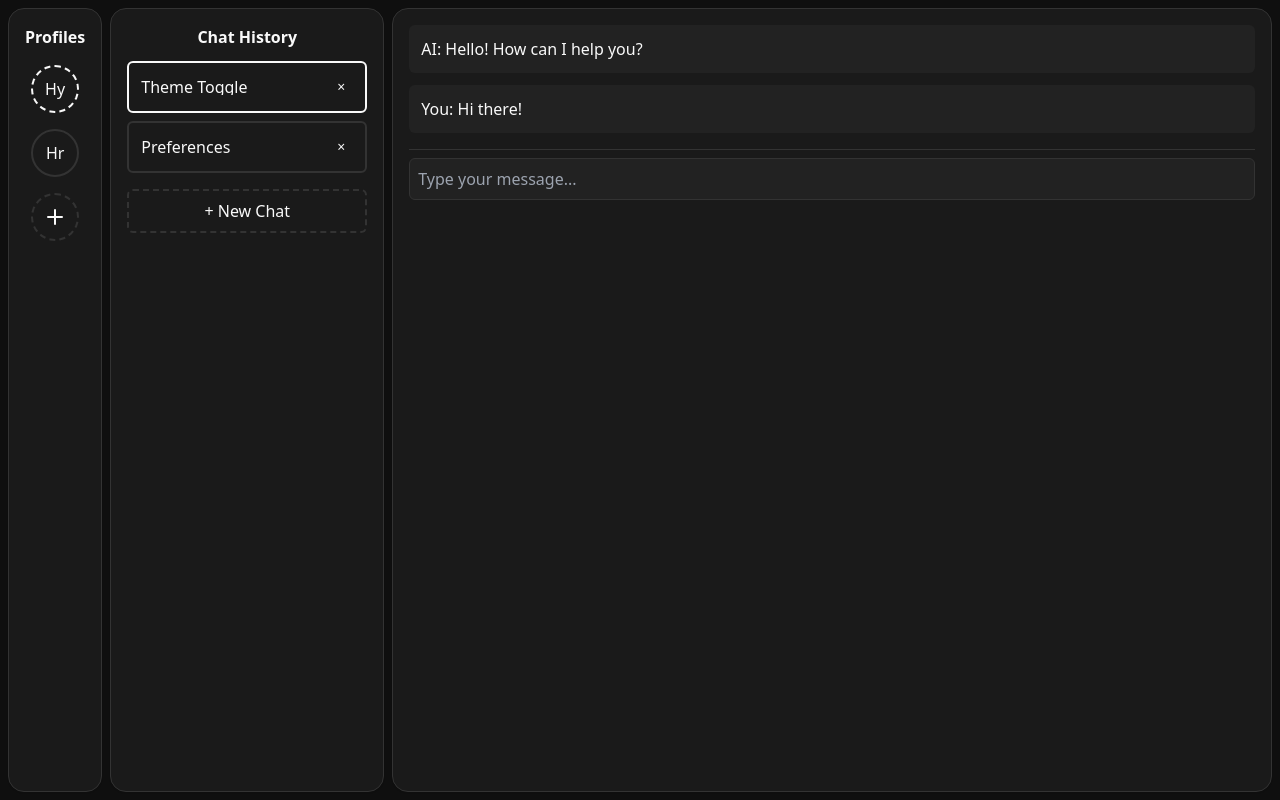
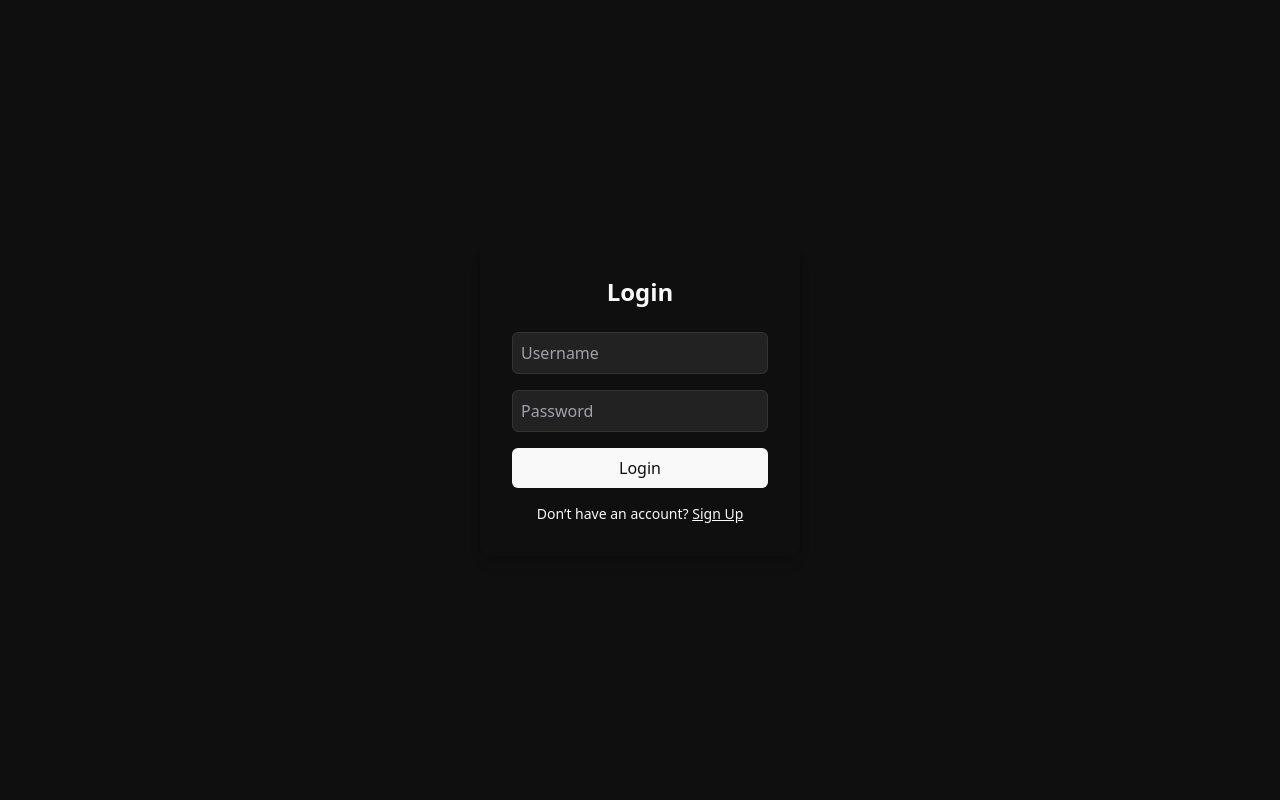
Before and after one commit to The-Bug-Adjacents/hackathon, a React (Vite) app in the folder frontend/: page / in a window 1280 px wide. Built offline with nearby package versions, Linux system fonts and the light colour scheme.

Commit message:
added basic auth page waiting to test with Armando's code smh

```diff
--- a/frontend/src/App.jsx
+++ b/frontend/src/App.jsx
@@ -1,40 +1,10 @@
+import AuthPage from "./components/AuthPage";
 import Layout from "./components/Layout";
+import { useAuth } from './stores/authStore'
+
 
 export default function App() {
-  return (
-    <Layout />
-    // <div className="flex h-screen bg-background text-foreground">
-    //   {/* Left Sidebar 1 */}
-    //   <aside className="w-60 bg-secondary border-r border-border p-4">
-    //     <h2 className="font-bold mb-4">Menu</h2>
-    //     <ul>
-    //       <li>Chat History</li>
-    //       <li>Settings</li>
-    //     </ul>
-    //   </aside>
+  const { user } = useAuth();
 
-    //   {/* Left Sidebar 2 */}
-    //   <aside className="w-60 bg-secondary border-r border-border p-4">
-    //     <h2 className="font-bold mb-4">Info</h2>
-    //     <ul>
-    //       <li>Model Options</li>
-    //       <li>Stats</li>
-    //     </ul>
-    //   </aside>
-
-    //   {/* Main Chat Area */}
-    //   <main className="flex-1 flex flex-col">
-    //     <div className="flex-1 overflow-y-auto p-6">
-    //       <p>Chat messages go here...</p>
-    //     </div>
-    //     <div className="border-t border-border p-4">
-    //       <input
-    //         type="text"
-    //         placeholder="Send a message..."
-    //         className="w-full p-2 rounded-md bg-input border border-border"
-    //       />
-    //     </div>
-    //   </main>
-    // </div>
-  );
+  return user ? <Layout /> : <AuthPage />;
 }
--- /dev/null
+++ b/frontend/src/components/AuthPage.jsx
@@ -0,0 +1,125 @@
+// src/pages/AuthPage.jsx
+import { useState } from "react";
+import { useAuth } from "../stores/authStore";
+import { X } from "lucide-react";
+import ProfileModal from "../components/ProfileModal";
+
+
+export default function AuthPage() {
+  const { login, signup } = useAuth();
+  const [isSignup, setIsSignup] = useState(false);
+  const [username, setUsername] = useState("");
+  const [password, setPassword] = useState("");
+  const [showProfileModal, setShowProfileModal] = useState(false);
+  const [error, setError] = useState(null);
+
+
+    const [loading, setLoading] = useState(false);
+
+    const handleSubmit = async (e) => {
+    e.preventDefault();
+
+    if (!username.trim() || !password.trim()) {
+      setError("Username and password required");
+      return;
+    }
+    setLoading(true);
+    try {
+        if (isSignup) {
+           await signup(username, password);
+
+           setShowProfileModal(true)
+        } else {
+           await login(username, password);
+        }
+    } catch (err) {
+        setError(err.message);
+    } finally {
+        setLoading(false);
+    }
+    };
+
+  return (
+    <div className="flex items-center justify-center min-h-screen bg-background text-foreground">
+      <div className="bg-card p-8 rounded-xl shadow-lg w-[320px]">
+        <h1 className="text-2xl font-bold mb-6 text-center">
+          {isSignup ? "Sign Up" : "Login"}
+        </h1>
+
+        {error && (
+        <div className="flex items-center justify-between bg-destructive/15 border border-destructive text-destructive px-4 py-2 rounded-md mb-3 animate-in fade-in slide-in-from-top-2">
+          <span className="text-sm font-medium">Error: {error}</span>
+          <button
+            onClick={() => setError(null)}
+            className="p-1 rounded-md hover:bg-destructive/20 transition"
+          >
+            <X size={16} />
+          </button>
+        </div>
+      )}
+
+        <form onSubmit={handleSubmit} className="flex flex-col gap-4">
+          <input
+            type="text"
+            placeholder="Username"
+            className="border border-border bg-input p-2 rounded-md focus:ring-2 focus:ring-foreground/40"
+            value={username}
+            onChange={(e) => setUsername(e.target.value)}
+          />
+          <input
+            type="password"
+            placeholder="Password"
+            className="border border-border bg-input p-2 rounded-md focus:ring-2 focus:ring-foreground/40"
+            value={password}
+            onChange={(e) => setPassword(e.target.value)}
+          />
+          <button
+            type="submit"
+              disabled={loading}
+            className={`bg-foreground text-background py-2 rounded-md ${
+                loading ? "opacity-50 cursor-not-allowed" : "hover:bg-opacity-80"
+            }`}
+          >
+            {isSignup ? "Create Account" : "Login"}
+          </button>
+        </form>
+
+        <div className="flex items-center justify-center mt-4 text-sm">
+          {isSignup ? (
+            <span>
+              Already have an account?{" "}
+              <button
+                className="text-primary underline"
+                onClick={() => setIsSignup(false)}
+              >
+                Log in
+              </button>
+            </span>
+          ) : (
+            <span>
+              Don’t have an account?{" "}
+              <button
+                className="text-primary underline"
+                onClick={() => setIsSignup(true)}
+              >
+                Sign Up
+              </button>
+            </span>
+          )}
+        </div>
+      </div>
+      <ProfileModal
+          title={"Create Your First Ruleset"}
+          isOpen={showProfileModal}
+          onClose={() => setShowProfileModal(false)}
+          onSave={(newProfile) => {
+            try {
+            // const savedProfile = await sendProfileToAPI(newProfile);
+            } catch (error) {
+            console.error("Failed to save profile:", error);
+            }
+          }}
+        />
+    </div>
+  );
+}
--- a/frontend/src/components/ProfileModal.jsx
+++ b/frontend/src/components/ProfileModal.jsx
@@ -1,7 +1,7 @@
 import { useState } from "react";
 import { X } from "lucide-react";
 
-export default function ProfileModal({ isOpen, onClose, onSave }) {
+export default function ProfileModal({title, isOpen, onClose, onSave }) {
 
   const [error, setError] = useState(null);
 
@@ -100,7 +100,7 @@ export default function ProfileModal({ isOpen, onClose, onSave }) {
           </button>
         </div>
       )}
-        <h2 className="text-xl font-semibold text-foreground mb-4">Create New Ruleset</h2>
+        <h2 className="text-xl font-semibold text-foreground mb-4">{title}</h2>
 
         <form onSubmit={handleSubmit} className="flex flex-col gap-4">
           <label className="flex flex-col text-sm text-foreground">
--- a/frontend/src/components/ProfilesBox.jsx
+++ b/frontend/src/components/ProfilesBox.jsx
@@ -122,7 +122,7 @@ export default function ProfilesBox({ title, className = "" }) {
             }
         </div>
         </div>
-        <ProfileModal isOpen={isModalOpen} onClose={() => setIsModalOpen(false)} onSave={handleSaveProfile}/>
+        <ProfileModal title={"Create New Profile"} isOpen={isModalOpen} onClose={() => setIsModalOpen(false)} onSave={handleSaveProfile}/>
     </Box>
   );
 }
--- a/frontend/src/main.jsx
+++ b/frontend/src/main.jsx
@@ -2,9 +2,12 @@ import React from 'react'
 import ReactDOM from 'react-dom/client'
 import App from './App'
 import './index.css'
+import { AuthProvider } from './stores/authStore'
 
 ReactDOM.createRoot(document.getElementById('root')).render(
   <React.StrictMode>
-    <App />
+    <AuthProvider>
+      <App />
+    </AuthProvider>
   </React.StrictMode>,
 )
--- /dev/null
+++ b/frontend/src/stores/authStore.jsx
@@ -0,0 +1,97 @@
+// src/context/authStore.js
+import { createContext, useContext, useState, useEffect } from "react";
+
+const AuthContext = createContext();
+
+export function AuthProvider({ children }) {
+  const [user, setUser] = useState(() => {
+    // Load stored user from localStorage
+    const saved = localStorage.getItem("user");
+    return saved ? JSON.parse(saved) : null;
+  });
+
+    useEffect(() => {
+    const saved = localStorage.getItem("user");
+    if (saved) {
+        const parsed = JSON.parse(saved);
+        const maxAge = 24 * 60 * 60 * 1000; // 24 hours
+        if (Date.now() - parsed.loginTime < maxAge) {
+        setUser(parsed);
+        } else {
+        localStorage.removeItem("user");
+        }
+    }
+    }, []);
+
+  // Save user to localStorage whenever it changes
+  useEffect(() => {
+    if (user) {
+      localStorage.setItem("user", JSON.stringify(user));
+    } else {
+      localStorage.removeItem("user");
+    }
+  }, [user]);
+
+  // Simple auth helpers
+const login = async (username, password) => {
+  try {
+    const res = await fetch("/api/login", {
+      method: "POST",
+      headers: { "Content-Type": "application/json" },
+      body: JSON.stringify({ username, password }),
+    });
+
+    if (!res.ok) {
+      // Try to read message from API
+      let message = "Login failed";
+      if (res.status === 500) message = "Server error. Please try again later.";
+      else {
+        const data = await res.json().catch(() => null);
+        message = data?.error || "Invalid username or password.";
+      }
+      throw new Error(message);
+    }
+
+    const data = await res.json();
+    setUser(data);
+  } catch (err) {
+    throw new Error(err.message || "Unexpected error during login.");
+  }
+};
+
+// signup helper
+const signup = async (username, password) => {
+  try {
+    const res = await fetch("/api/register", {
+      method: "POST",
+      headers: { "Content-Type": "application/json" },
+      body: JSON.stringify({ username, password }),
+    });
+
+    if (!res.ok) {
+      let message = "Signup failed";
+      if (res.status === 500) message = "Server error. Please try again later.";
+      else {
+        const data = await res.json().catch(() => null);
+        message = data?.error || "Unable to register. Try again.";
+      }
+      throw new Error(message);
+    }
+
+    const data = await res.json();
+    setUser(data);
+  } catch (err) {
+    throw new Error(err.message || "Unexpected error during signup.");
+  }
+};
+
+  const logout = () => setUser(null);
+
+  return (
+    <AuthContext.Provider value={{ user, login, signup, logout }}>
+      {children}
+    </AuthContext.Provider>
+  );
+}
+
+export const useAuth = () => useContext(AuthContext);
```
